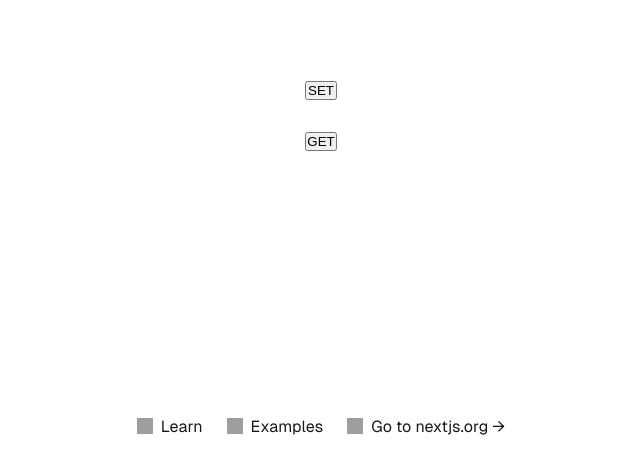
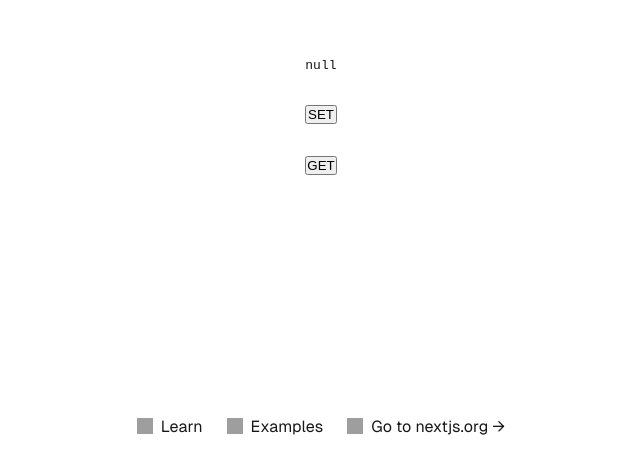
Before and after one commit to ngduyws/next, a Next.js app: page / in a window 1280 px wide. Shown: the part 284-758 px from the top of the page, without its empty margins (319-959 px from the left). Built offline with nearby package versions, Linux system fonts and the light colour scheme; grey boxes are pictures that could not be loaded.

Commit message:
Add files via upload

```diff
--- a/src/app/page.tsx
+++ b/src/app/page.tsx
@@ -1,7 +1,7 @@
 "use client";
 import Image from "next/image";
 import styles from "./page.module.css";
-import { useEffect } from "react";
+import { useEffect, useState } from "react";
 import axios from "axios";
 
 const api = axios.create({
@@ -11,6 +11,8 @@ const api = axios.create({
 });
 
 export default function Home() {
+  const [response, setResponse] = useState<Response | null>(null);
+
   const setCookie = async () => {
     try {
       const response = await fetch(
@@ -19,10 +21,8 @@ export default function Home() {
           credentials: "include",
         }
       );
-      console.log("Set-Cookie response:", response);
-    } catch (error) {
-      console.error("Set-Cookie error:", error);
-    }
+      setResponse(response);
+    } catch (error) {}
   };
 
   const checkCookie = async () => {
@@ -33,15 +33,14 @@ export default function Home() {
           credentials: "include",
         }
       );
-      console.log("Check-Cookie response:", response);
-    } catch (error) {
-      console.error("Check-Cookie error:", error);
-    }
+      setResponse(response);
+    } catch (error) {}
   };
 
   return (
     <div className={styles.page}>
       <main className={styles.main}>
+        <pre>{JSON.stringify(response)}</pre>
         <button onClick={setCookie}>SET</button>
         <button onClick={checkCookie}>GET</button>
       </main>
```
